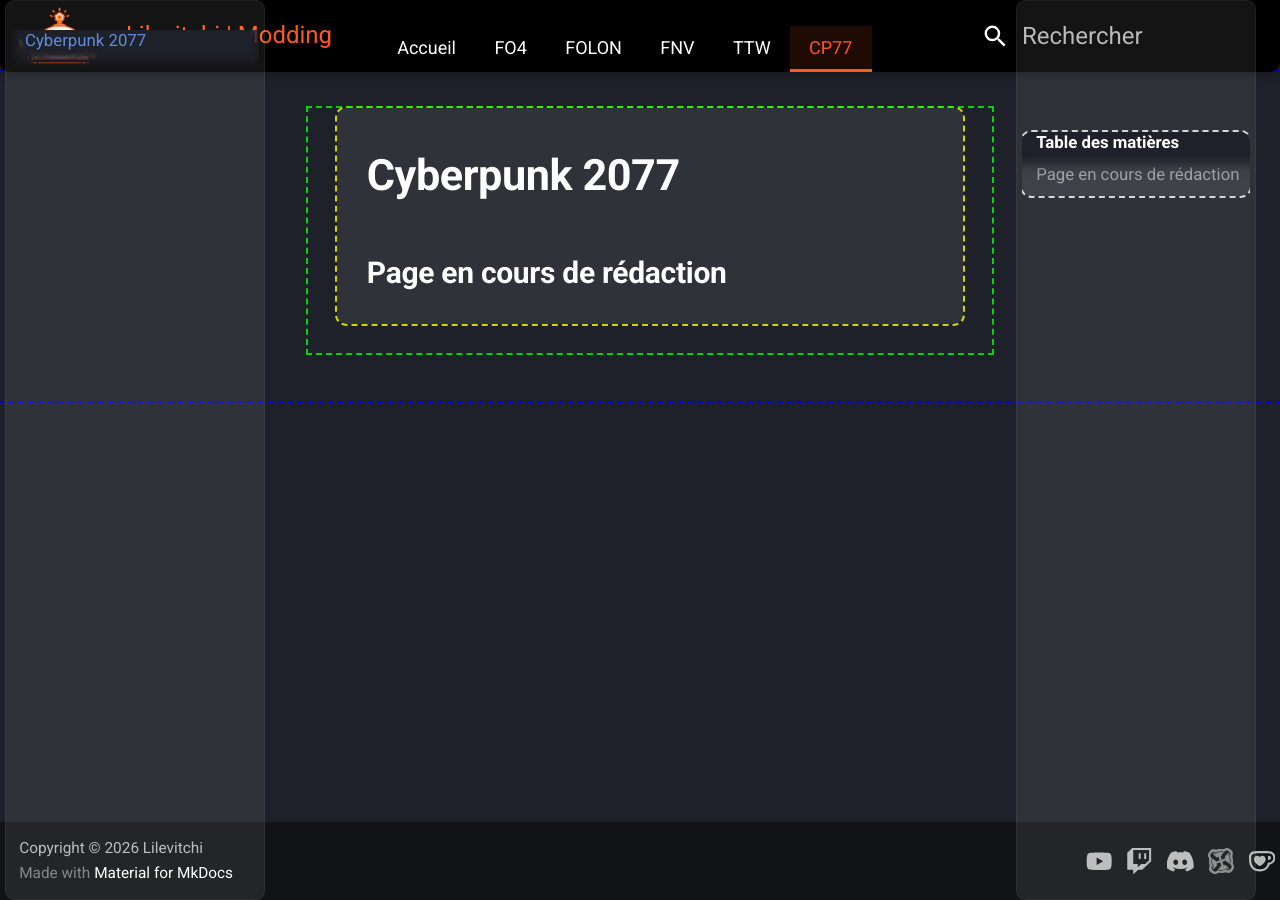
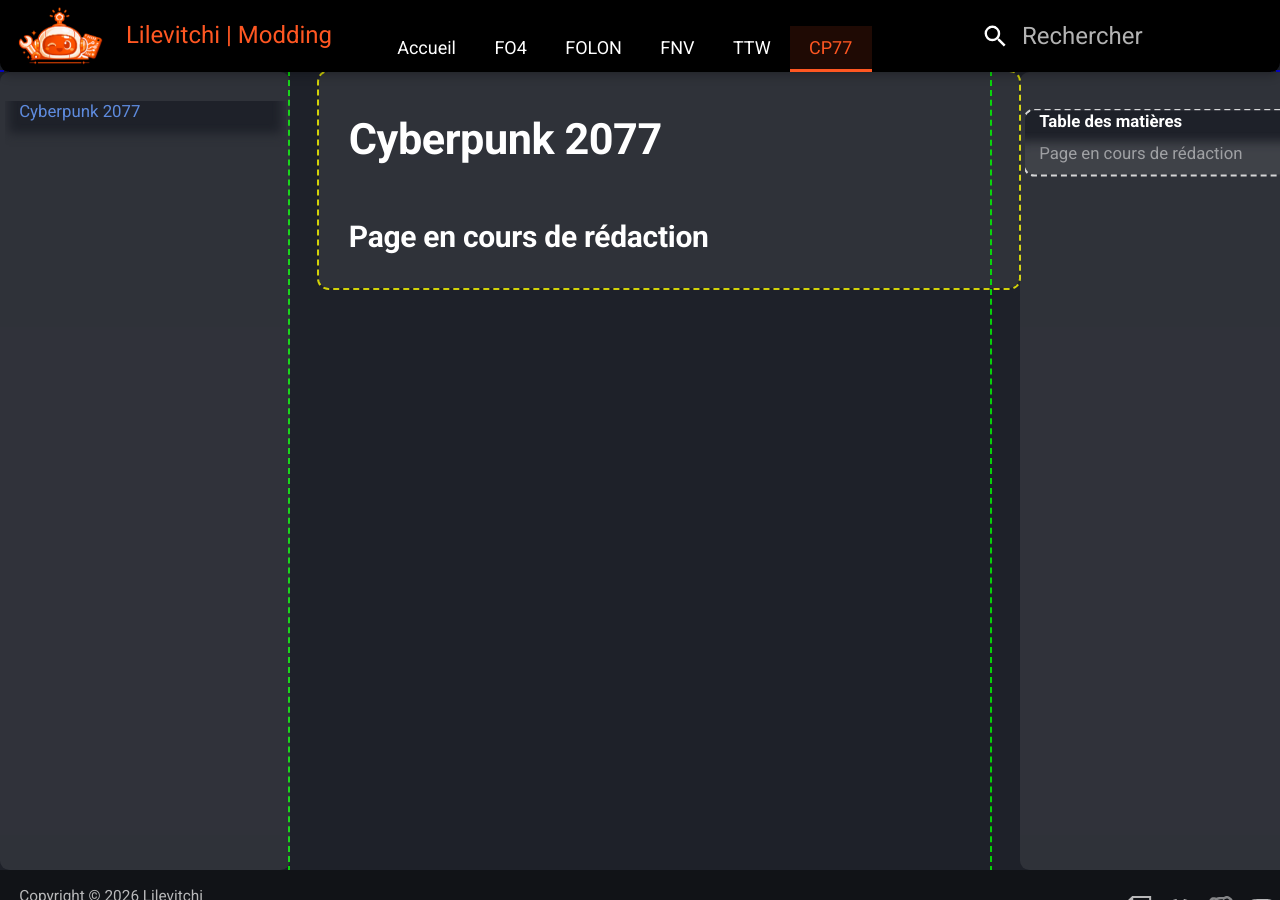
Before and after one commit to Lilevitchi/lilevitchi.github.io, an MkDocs documentation site: the page built from docs/cyberpunk/index.md, in a window 1280 px wide and 900 px high. Built offline with MkDocs 1.6.1 and Material for MkDocs 9.7.7, drawn with Linux system fonts in a browser that asks for light colours.

Commit message:
Update extra.css

```diff
--- a/docs/stylesheets/extra.css
+++ b/docs/stylesheets/extra.css
@@ -250,84 +250,81 @@
    STRUCTURE GLOBALE DU CONTENU
    ------------------------------*/
 
-[data-md-color-scheme] .md-grid {
+/*[data-md-color-scheme] .md-grid {
     max-width: none;
     margin: 0;
-}
+}*/
 
 [data-md-color-scheme] .md-main__inner {
-    display: flex;
+    display: grid;
+    grid-template-columns:
+      260px
+      minmax(0, 1fr)
+      260px;
     max-width: none;
-    width: 100%;
-    margin-top: 0;
+    margin: 0;
+    gap: var(--space-lg);
     outline: 2px dashed rgba(0, 0, 255, 0.8); /* Bleu (Debug) */
 }
 
-[data-md-color-scheme] .md-sidebar__inner {
+/*[data-md-color-scheme] .md-sidebar__inner {
     height: 100%;
     overflow-y: auto;
-    scrollbar-width: none; /* Firefox */
+    scrollbar-width: none; /* Firefox
 }
 [data-md-color-scheme] .md-sidebar__inner::-webkit-scrollbar {
-    display: none; /* Chrome/Safari */
+    display: none; /* Chrome/Safari
 }
 
 [data-md-color-scheme] .md-sidebar,
 [data-md-color-scheme] .md-sidebar__scrollwrap {
     height: 100%;
-}
+}*/
 
 /* --- SIDEBAR GAUCHE (Navigation) --- */
 [data-md-color-scheme] .md-sidebar--primary {
-    position: fixed !important;
-    top: 10rem;
-    left: 0.2rem;
-    bottom: 5rem;
-    width: 260px;
+    position: sticky;
+    top: calc(var(--header-height) + var(--space-lg));
+    height: calc(100vh - var(--header-height) - var(--space-lg));
+    overflow-y: auto;
 
     background-color: var(--tab-bg-hover);
     border-radius: var(--radius-sm);
-    border: 1px solid rgba(255, 255, 255, 0.05);
 
-    /* Permet de scroller dans le menu s'il est trop long */
+    /* Permet de scroller dans le menu s'il est trop long
     overflow-y: auto;
-    z-index: 10;
+    z-index: 10; */
 }
 
 /* --- SIDEBAR DROITE (Sommaire / Table des matières) --- */
 [data-md-color-scheme] .md-sidebar--secondary {
-    position: fixed !important;
-    top: 7.5rem;
-    right: 1rem;
-    bottom: 5rem;
-    width: 240px;
+    position: sticky;
+    top: calc(var(--header-height) + var(--space-lg));
+    height: calc(100vh - var(--header-height) - var(--space-lg));
+    overflow-y: auto;
 
     background-color: var(--tab-bg-hover);
     border-radius: var(--radius-sm);
-    border: 1px solid rgba(255, 255, 255, 0.05);
 
+    /* Permet de scroller dans le menu s'il est trop long
     overflow-y: auto;
-    z-index: 10;
+    z-index: 10; */
 }
 
 [data-md-color-scheme] .md-content {
-    flex: 1;
-
-    margin-left: calc(260px + 2rem);
-    margin-right: calc(240px + 2rem);
-    margin-top: 1.5rem;
-    margin-bottom: 2rem;
-
     min-width: 0;
+    width: 100%;
 
     outline: 2px dashed rgba(0, 255, 0, 0.8); /* Vert (Debug) */
 }
 
 [data-md-color-scheme] .md-content__inner {
+    max-width: none;
+    width: 100%;
     padding: var(--space-lg);
+
     background-color: var(--tab-bg-hover);
     border-radius: var(--radius-sm);
-    box-sizing: border-box;
     outline: 2px dashed rgba(255, 255, 0, 0.8); /* Jaune (Debug) */
 }
 
@@ -459,7 +456,6 @@
 
 [data-md-color-scheme] .md-typeset a:hover .orange-icon-svg {
     filter: invert(48%) sepia(89%) saturate(2476%) hue-rotate(346deg) brightness(101%) contrast(101%);
-    transform: translateY(-2px);
 }
 
 /* --------------------------------------------------
```
